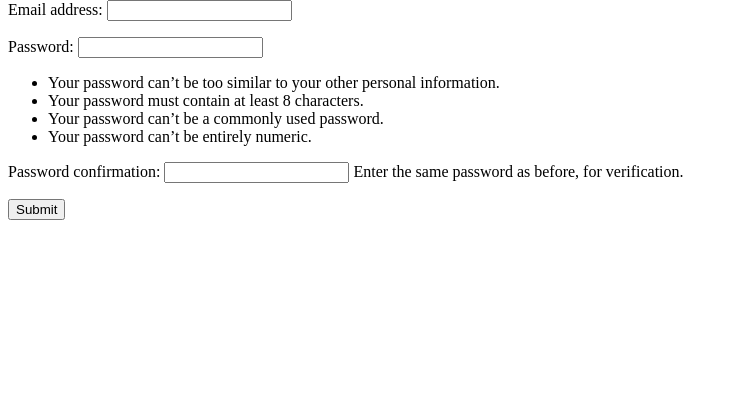
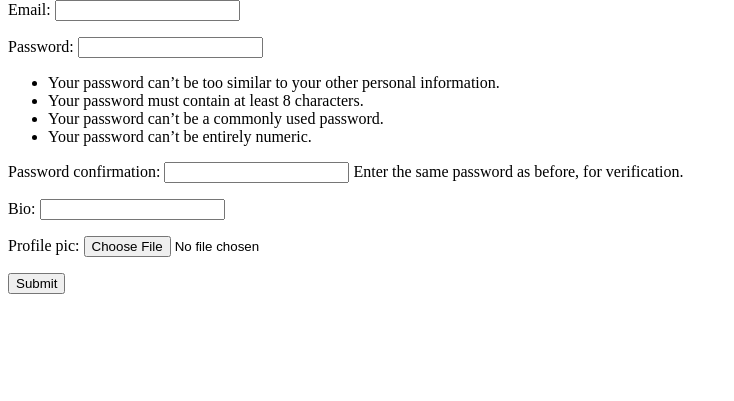
Before and after one commit to ygag-abhinand/Social_media_app, a Django app: page /signup/ in a window 1280 px wide. Shown: the part 399-800 px from the top of the page, without its empty margins (0-734 px from the left). Run offline with Django 4.2, Linux system fonts and the light colour scheme.

Commit message:
User and UserProfile model validation done through customization in view

```diff
--- a/Templates/login_register.html
+++ b/Templates/login_register.html
@@ -1,6 +1,6 @@
 {% extends 'main.html' %}
 {% block content %}
-<form method="post">
+<form method="post" enctype="multipart/form-data">
     {% csrf_token %}
     {{ form.as_p }}
     <button type="submit">Submit</button>
--- a/account/admin.py
+++ b/account/admin.py
@@ -1,5 +1,5 @@
 from django.contrib import admin
-from .models import Profile
+from .models import UserProfile
 
 # Register your models here.
-admin.site.register(Profile)
+admin.site.register(UserProfile)
--- a/account/forms.py
+++ b/account/forms.py
@@ -1,14 +1,28 @@
 from django.contrib.auth.forms import UserCreationForm, AuthenticationForm
+from .models import UserProfile
+from django import forms
 from django.contrib.auth.models import User
 
 
-class SignUpForm(UserCreationForm):
+class ProfileForm(forms.ModelForm):
+    class Meta:
+        model = UserProfile
+        fields = ['bio', 'email', 'profile_pic']
+
+
+class SignUpForm(UserCreationForm, ProfileForm):
+    bio = forms.CharField(max_length=200)
+    email = forms.EmailField()
+    profile_pic = forms.ImageField()
     class Meta:
         model = User
-        fields = ['username', 'email', 'password1', 'password2']
+        fields = ['username', 'email', 'password1', 'password2','bio',
+                  'email', 'profile_pic']
+
+    # profile = ProfileForm()
 
 
 class LoginForm(AuthenticationForm):
     class Meta:
-        model = User
+        model = UserProfile
         fields = ['username', 'password']
--- a/account/views.py
+++ b/account/views.py
@@ -2,6 +2,9 @@ from django.contrib.auth.views import LoginView
 from django.http import HttpResponse
 from django.views.generic import CreateView
 from . forms import SignUpForm
+from django.views.generic import View
+from django.shortcuts import render
+from .models import UserProfile
 
 
 class InstagramLoginView(LoginView):
@@ -11,9 +14,31 @@ class InstagramLoginView(LoginView):
         return HttpResponse('User logged in')
 
 
-class InstagramSignupView(CreateView):
+class InstagramSignupView(View):
+    http_method_names = ['get', 'post']
     form_class = SignUpForm
     template_name = 'login_register.html'
 
+    def get(self, request, *args, **kwargs):
+        form = self.form_class()
+        return render(request, self.template_name, {"form": form})
+
+    def post(self, request, *args, **kwargs):
+        form = self.form_class(request.POST, request.FILES)
+        if form.is_valid():
+            user = form.save(commit=False)
+            user.save()
+            bio = form.cleaned_data["bio"]
+            email = form.cleaned_data["email"]
+            profile_pic = form.cleaned_data['profile_pic']
+            profile = UserProfile.objects.create(user=user,bio=bio,email=email,
+                                   profile_pic=profile_pic)
+            profile.save()
+            return HttpResponse("success")
+        else:
+            print("form is not valid")
+
+        return HttpResponse("")
+
     def form_valid(self, form):
         return HttpResponse('User Registered Successfully!')
```
Also changed, not shown: account/models.py (+4 -9 lines), account/migrations/0002_userprofile_delete_profile.py (added), account/migrations/0003_userprofile_email.py (added).
